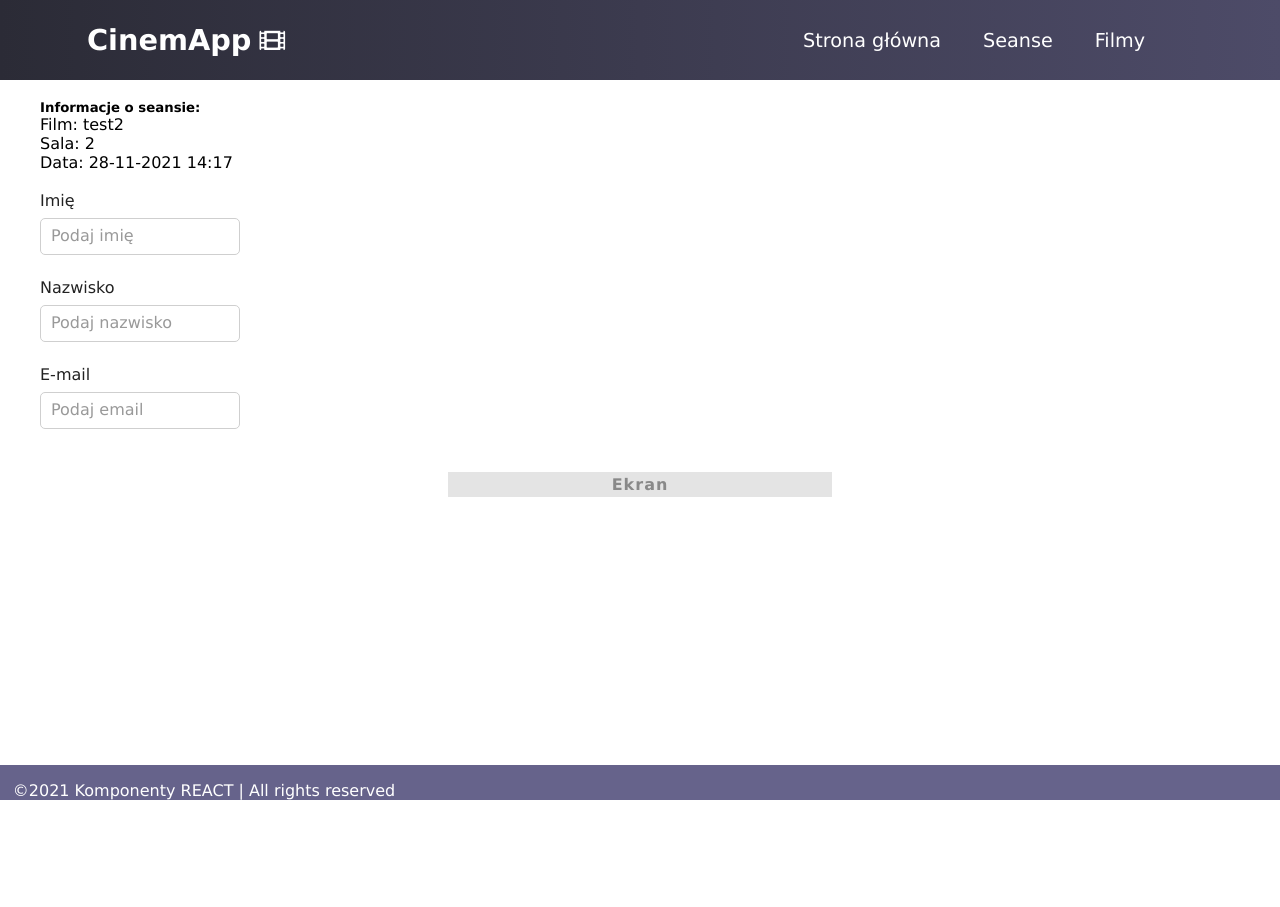
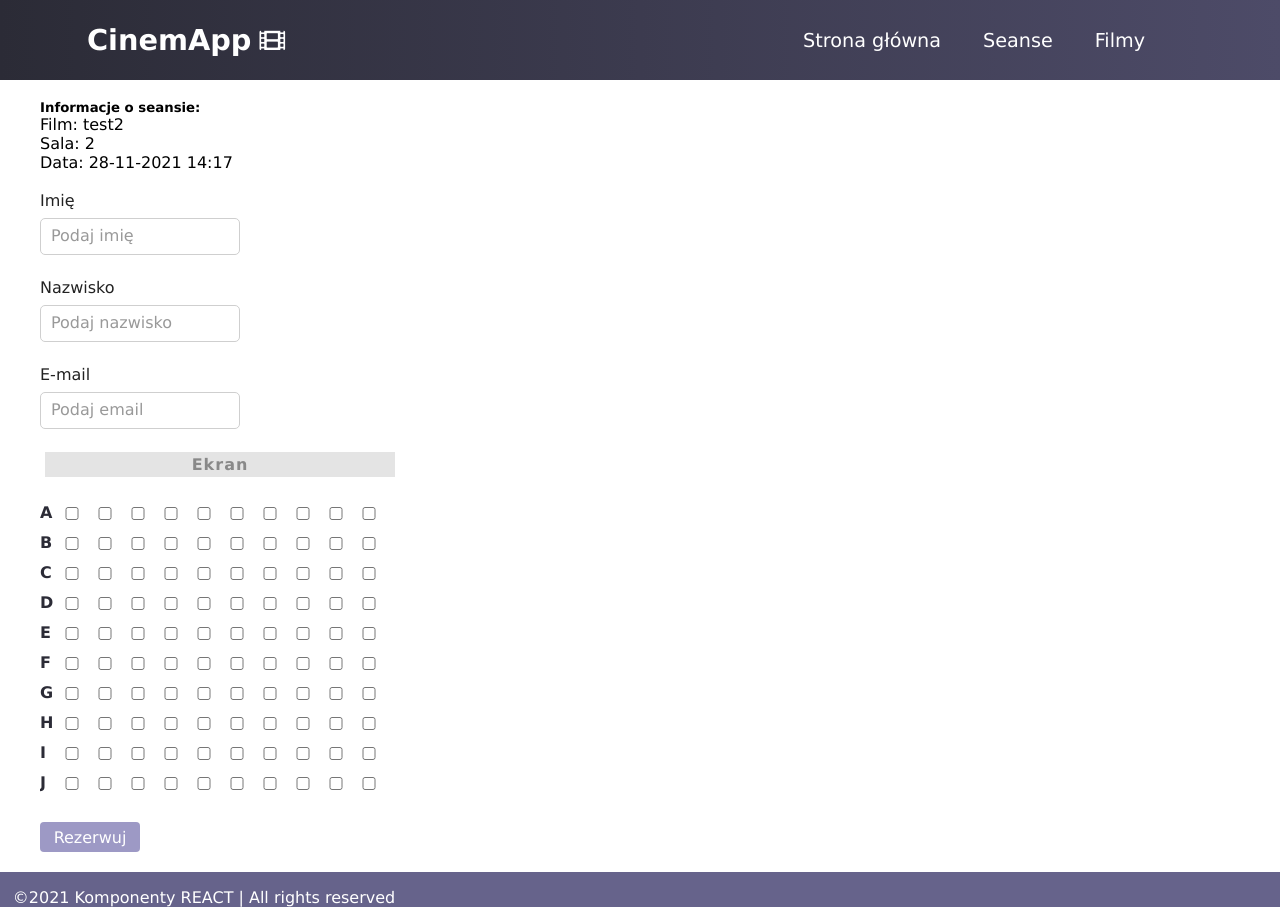
Before and after one commit to Tennessee-Git/Projekt_React, a React (Create React App) app: page /rezerwuj/10 in a window 1280 px wide. Before the commit the page ends 800 px from the top, so only its background shows below. Built offline with nearby package versions, Linux system fonts and the light colour scheme; data requests are answered from the project's data file.

Commit message:
Reservation form done with axios post

```diff
--- a/Server/db.json
+++ b/Server/db.json
@@ -181,9 +181,12 @@
   ],
   "rezerwacje": [
     {
-      "id": 1,
-      "seansId": 1,
-      "seatCode": "A-1"
+      "name": "Paweł",
+      "lastName": "Awramiuk",
+      "email": "test@gmail.com",
+      "seansId": 8,
+      "seatCode": "I-10",
+      "id": 3
     }
   ]
 }
--- a/src/Components/Forms/ReservationForm.js
+++ b/src/Components/Forms/ReservationForm.js
@@ -1,7 +1,7 @@
 import React, { Component } from 'react';
 import {getShowingById, getRoomById, addReservation} from '../../api/api';
-import Room from '../Room/Room';
 import './Form.css';
+import Room from './Room';
 
 export default class ReservationForm extends Component {
     constructor(props) {
@@ -19,6 +19,7 @@ export default class ReservationForm extends Component {
             capacity: 0,
             errors:{}
         };
+
     };
 
     async componentDidMount()
@@ -37,6 +38,10 @@ export default class ReservationForm extends Component {
             {
                 capacity: roomData.capacity
             });
+    }
+
+    setSelectedSeat = (seatCode) =>{
+        this.setState({selectedSeat: seatCode});
     }
 
     handleChange = event => {
@@ -79,7 +84,10 @@ export default class ReservationForm extends Component {
         if(isValid)
         {
             let new_reservation = {
-                seansId: this.state.seansId,
+                name: this.state.name,
+                lastName: this.state.lastName,
+                email: this.state.email,
+                seansId: Number(this.state.showingId),
                 seatCode: this.state.selectedSeat
             }
             console.log(new_reservation);
@@ -137,12 +145,13 @@ export default class ReservationForm extends Component {
                             <div className="error-msg">{errors.emailAt}</div>
                         </div>
                     </form>
+                    <Room setSelectedSeat={this.setSelectedSeat} capacity={capacity}/>
+                    <div className="error-msg">{errors.seat}</div>
+                    <br/>
+                <button className="AddBtn" onClick={this.handleSubmit}>Rezerwuj</button>
                 </div>
-                <div>
-                    <Room capacity={capacity}/>
-                </div>
+
             </div>
-
         )
     }
 }
--- /dev/null
+++ b/src/Components/Forms/Room.js
@@ -0,0 +1,44 @@
+import React, { Component } from 'react'
+import './Seats.css'
+
+export default class Room extends Component {
+
+    handleClick = event =>{
+         this.props.setSelectedSeat(event.target.value);
+    }
+
+    createSeatArray = () =>{
+        let SeatArray = [];
+        for(let i = 0; i<this.props.capacity/10;i++)
+        {
+            let children = [];
+            let letter = String.fromCharCode(i+65);
+            for(let j = 1; j<11; j++)
+            {
+                let _key = `${letter}-${j}`;
+                children.push(
+                <input
+                    key={_key}
+                    type="checkbox"
+                    className="seat"
+                    value={letter+"-"+j}
+                    onClick={this.handleClick}/>
+                );
+            }
+            SeatArray.push(<div className="seats-row" key={letter}>
+                <div className="row-name">{letter}</div>
+                {children}
+            </div>)
+        }
+        return SeatArray
+    }
+
+    render() {
+        return (
+            <div className="room">
+                <div className="screen">Ekran</div>
+                {this.createSeatArray()}
+            </div>
+        )
+    }
+}
--- /dev/null
+++ b/src/Components/Forms/Seats.css
@@ -0,0 +1,69 @@
+.seats {
+  width: 50%;
+  float: left;
+}
+
+.screen {
+  width: 350px;
+  background-color: #e4e4e4;
+  color: #898989;
+  font-weight: 700;
+  letter-spacing: 1px;
+  padding: 3px 0;
+  text-align: center;
+  margin-left: 5px;
+  margin-right: auto;
+  margin-bottom: 5%;
+}
+
+.screen:hover {
+  cursor: default;
+}
+
+.seat {
+  background: #ff0000;
+  width: 3.84615%;
+  max-width: 27px;
+  max-height: 27px;
+  min-width: 22px;
+  min-width: 22px;
+  display: inline-block;
+  overflow: hidden;
+  position: relative;
+  text-align: center;
+  margin: 1px;
+  margin-right: 10px;
+}
+
+.seat:hover {
+  background: #323a69;
+  color: #f0fff0;
+  cursor: pointer;
+}
+
+.row-name {
+  position: relative;
+  max-width: 25px;
+  max-height: 25px;
+  min-width: 20px;
+  min-height: 20px;
+  display: inline-block;
+  color: rgb(43, 43, 54);
+  font-weight: 700;
+  overflow: hidden;
+}
+
+.seats-row{
+  display: flex;
+  flex-direction: row;
+  align-items: center;
+  margin-bottom: 10px;
+  width: 100%;
+}
+
+.room{
+  display: flex;
+  flex-direction: column;
+  justify-content: left;
+  align-items: left;
+}
--- a/src/Components/Room/Room.js
+++ /dev/null
@@ -1,20 +0,0 @@
-import React, { Component } from 'react'
-import '../Seats/Seats.css'
-
-export default class Room extends Component {
-    constructor(props) {
-        super(props);
-        this.state = {
-            capacity: this.props.capacity,
-            seatArray:[]
-        }
-    };
-
-    render() {
-        return (
-            <div>
-                <div className="screen">Ekran</div>
-            </div>
-        )
-    }
-}
--- a/src/Components/Seats/Seats.css
+++ /dev/null
@@ -1,59 +0,0 @@
-.seats {
-    width: 50%;
-    float: left;
-  }
-
-  .screen {
-    width: 30%;
-    background-color: #e4e4e4;
-    color: #898989;
-    font-weight: 700;
-    letter-spacing: 1px;
-    padding: 3px 0;
-    text-align: center;
-    margin-left: auto;
-    margin-right: auto;
-    margin-bottom: 1%;
-  }
-
-  .screen:hover {
-    cursor: default;
-  }
-
-  .seat {
-    background: #5f9ea0;
-    width: 3.84615%;
-    max-width: 27px;
-    max-height: 27px;
-    min-width: 22px;
-    min-width: 22px;
-    display: inline-block;
-    overflow: hidden;
-    position: relative;
-    text-align: center;
-    margin: 1px;
-  }
-
-  .seat:hover {
-    background: #2f4f4f;
-    color: #f0fff0;
-    cursor: pointer;
-  }
-
-  .seat:active {
-    background: #8b0000;
-    color: #ffffff;
-  }
-
-  .row-name {
-    position: relative;
-    width: 3.84615%;
-    max-width: 27px;
-    max-height: 27px;
-    min-width: 22px;
-    min-width: 22px;
-    display: inline-block;
-    text-align: center;
-    color: rgb(134, 138, 196);
-    overflow: hidden;
-  }
```
Also changed, not shown: src/Components/Seats/Seat.js (deleted, +0 -10 lines).
